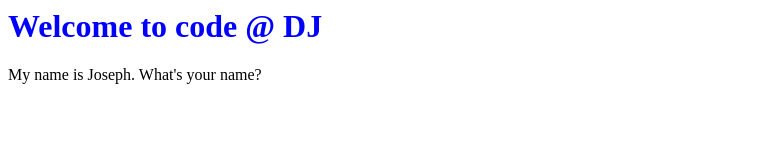
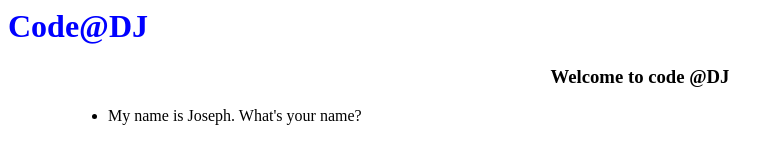
Before and after one commit to ProWebSkills/dj-html-lab, a plain HTML site: page index.html in a window 1280 px wide. Shown: the whole page, without its empty margins (0-783 px from the left). Drawn offline with Linux system fonts and the light colour scheme.

Commit message:
Updated codes
updated your codes to looks good and improve your codes

```diff
--- a/index.html
+++ b/index.html
@@ -1,12 +1,20 @@
 <html>
 <head>
-  <title>
+  <h1>
     Code@DJ
-  </title>
+  </h1>
   <link rel="stylesheet" type="text/css" href="style.css">
 </head>
 <body>
-  <h1>Welcome to code @ DJ</h1>
-  <p>My name is Joseph.  What's your name?</p>
-</body>
+  <h3 align="center" > Welcome to code @DJ </h3>
+  <div class="section" style=" padding-left: 60px">
+  <p>
+    <ul>
+      <li>
+        My name is Joseph.  What's your name? </p>
+    </li>
+    </ul>
+  </p>
+</div>
+ </body>
 </html>
```
